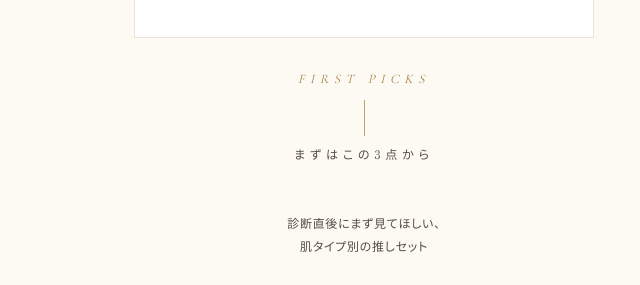
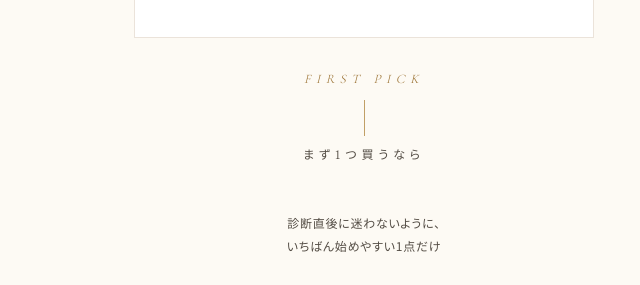
Before and after one commit to yucosmelabkansou-a11y/skincare-affiliate, a Next.js app: page /diagnosis/result/dry in a window 1280 px wide. Shown: the part 470-755 px from the top of the page, without its empty margins (276-916 px from the left). Built offline with nearby package versions, Linux system fonts and the light colour scheme; no server answers; a web font is replaced by a local one.

Commit message:
Show only first-buy CTA above diagnosis details

```diff
--- a/src/components/DiagnosisProductMatch.tsx
+++ b/src/components/DiagnosisProductMatch.tsx
@@ -50,17 +50,16 @@ export default function DiagnosisProductMatch({ skinType, variant = 'full' }: Pr
   const products = getProducts()
   const picks = selectMatchedProducts(products, skinType, 3)
   const isCompact = variant === 'compact'
-  const placement = isCompact ? 'product_match_top' : 'product_match'
 
-  if (picks.length === 0) {
+  if (!isCompact && picks.length === 0) {
     return null
   }
 
   return (
-    <section className={isCompact ? 'px-5 pb-12' : 'px-5 pb-12'}>
+    <section className="px-5 pb-12">
       <SectionLabel
-        en={isCompact ? 'First Picks' : 'Product Match'}
-        jp={isCompact ? 'まずはこの3点から' : 'あなた専用ピックアップ'}
+        en={isCompact ? 'First Pick' : 'Product Match'}
+        jp={isCompact ? 'まず1つ買うなら' : '揃えるならこの3点'}
       />
 
       <p
@@ -77,9 +76,9 @@ export default function DiagnosisProductMatch({ skinType, variant = 'full' }: Pr
       >
         {isCompact ? (
           <>
-            診断直後にまず見てほしい、
+            診断直後に迷わないように、
             <br />
-            肌タイプ別の推しセット
+            いちばん始めやすい1点だけ
           </>
         ) : (
           <>
@@ -97,17 +96,19 @@ export default function DiagnosisProductMatch({ skinType, variant = 'full' }: Pr
         />
       )}
 
+      {!isCompact && (
         <div className="space-y-4 max-w-md mx-auto">
           {picks.map((pick) => (
             <MatchCard
               key={pick.product.id}
               pick={pick}
               skinType={skinType}
-            compact={isCompact}
-            placement={placement}
+              compact={false}
+              placement="product_match"
             />
           ))}
         </div>
+      )}
     </section>
   )
 }
```
Lines whose indentation alone changed are shown as unchanged.
